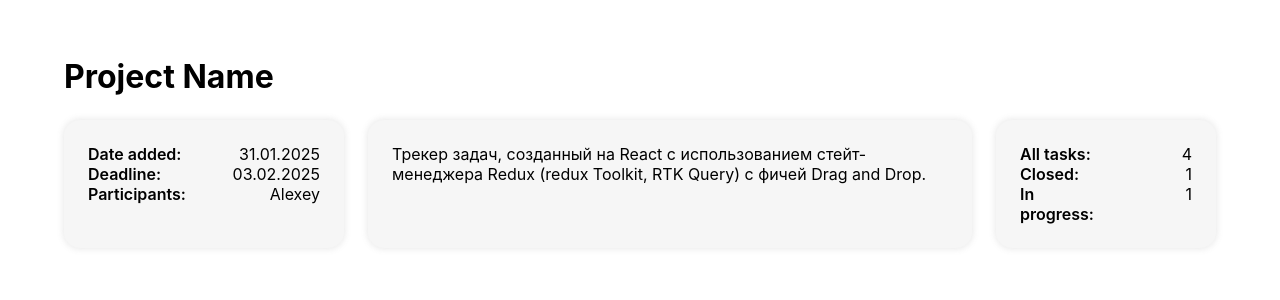
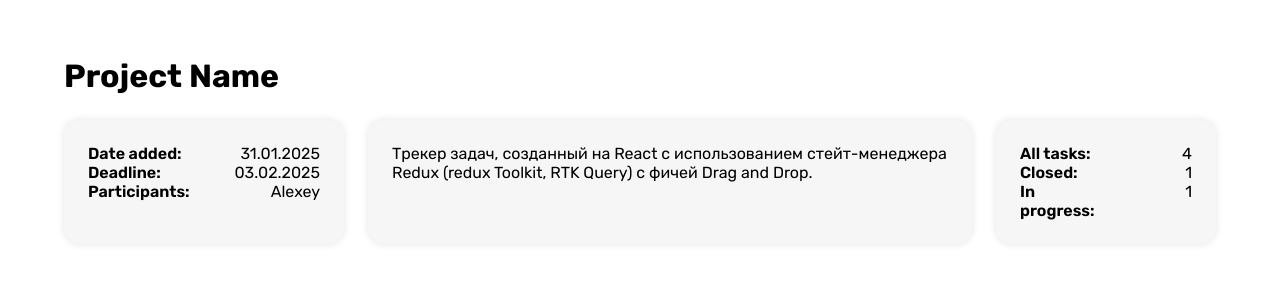
Before and after one commit to Mor-ald/task-tracker, a React (Vite) app: page / in a window 1280 px wide. Shown: the top 300 px of the page. Built offline with nearby package versions, Linux system fonts and the light colour scheme.

Commit message:
feat: change font-family

```diff
--- a/src/index.scss
+++ b/src/index.scss
@@ -1,5 +1,5 @@
 :root {
-  font-family: Inter, system-ui, Avenir, Helvetica, Arial, sans-serif;
+  font-family: Rubik, sans-serif;
   -webkit-font-smoothing: antialiased;
   -moz-osx-font-smoothing: grayscale;
   font-synthesis: none;
```
